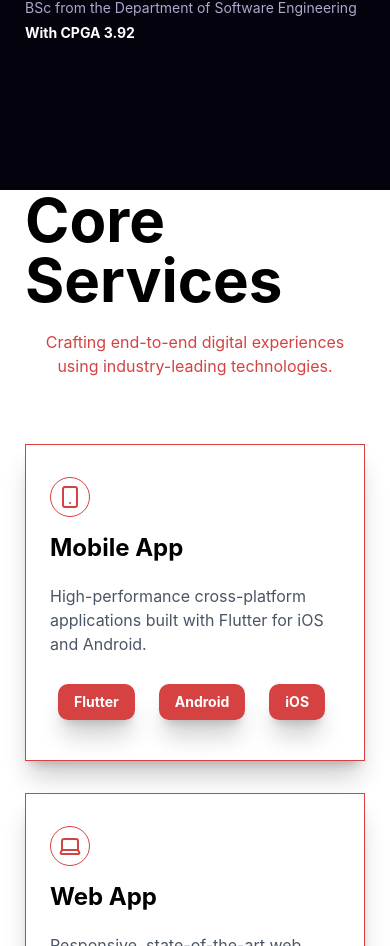
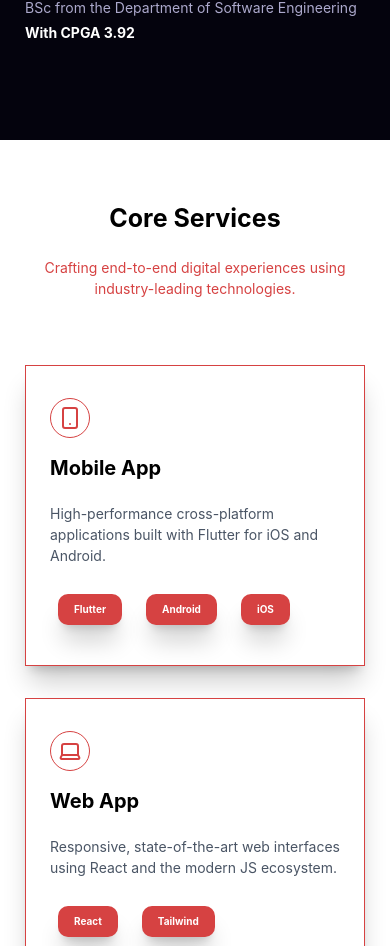
Before and after one commit to Neloy-SWE/My-Studio, a React (Vite) app: page / in a window 390 px wide. Shown: the part 2077-3023 px from the top of the page. Built offline with nearby package versions, Linux system fonts and the light colour scheme.

Commit message:
service section mobile view added

```diff
--- a/src/component/Card/CardService.jsx
+++ b/src/component/Card/CardService.jsx
@@ -5,8 +5,8 @@ const CardService = ({ title, body, stackList, child }) => {
         <>
             <div className="bg-white border shadow-xl/20 hover:shadow-xl/30 border-secondary hover:border-primary xl:mx-4 mx-[0px] my-4 xl:my-[0px] px-6 py-8 transition duration-300">
                 <div className="h-[40px] w-[40px] border border-secondary flex items-center justify-center mb-[15px] rounded-full">{child}</div>
-                <h1 className="text-black font-bold text-2xl mb-[20px]">{title}</h1>
-                <p className="text-gray-600 pb-[20px]">
+                <h1 className="text-black font-bold text-[20px] lg:text-2xl mb-[20px]">{title}</h1>
+                <p className="text-gray-600  text-[14px] lg:text-[16px] pb-[20px]">
                     {body}
                 </p>
 
--- a/src/component/Chip.jsx
+++ b/src/component/Chip.jsx
@@ -1,7 +1,7 @@
 const Chip = ({ value, colorText = "white", colorBG = "secondary" }) => {
     return (
         <>
-            <div className={`w-fit bg-${colorBG} shadow-xl/20 text-${colorText} text-sm font-bold px-4 py-2 rounded-[10px] m-2`}>{value}</div>
+            <div className={`w-fit bg-${colorBG} shadow-xl/20 text-${colorText} text-[10px] lg:text-sm font-bold px-4 py-2 rounded-[10px] m-2`}>{value}</div>
         </>
     );
 }
--- a/src/component/Title/TitleSection.jsx
+++ b/src/component/Title/TitleSection.jsx
@@ -2,8 +2,8 @@ const TitleSection = ({ sectionName, description, color = "white" }) => {
     return (
         <>
             <div className="flex flex-col justify-center items-center mb-[50px]">
-                <h1 className={`text-${color} font-bold text-6xl mb-[20px]`}>{sectionName}</h1>
-                <p className="text-secondary text-center">{description}</p>
+                <h1 className={`text-${color} font-bold text-[25px] lg:text-6xl mb-[20px]`}>{sectionName}</h1>
+                <p className="text-secondary  text-[14px] lg:text-[16px] text-center">{description}</p>
             </div>
         </>
     );
--- a/src/section/About.jsx
+++ b/src/section/About.jsx
@@ -3,7 +3,7 @@ import { Images } from "../utils/images";
 const About = () => {
     return (
         <>
-            <section id="about" className="min-h-screen w-full flex flex-col lg:flex-row items-center justify-start mb-[100px] scroll-mt-[0px]">
+            <section id="about" className="min-h-screen w-full flex flex-col lg:flex-row items-center justify-start mb-[50px] lg:mb-[100px] scroll-mt-[100px] lg:scroll-mt-[0px]">
                 <div className="lg:w-1/2 lg:pr-[100px] mb-[50px] lg:mb-0">
                     <img src={Images.Work} alt="work" className="h-full w-full object-cover" />
                 </div>
--- a/src/section/Service.jsx
+++ b/src/section/Service.jsx
@@ -27,7 +27,7 @@ const Service = () => {
 
     return (
         <>
-            <section id="service" className="min-h-screen flex flex-col justify-center bg-white">
+            <section id="service" className="min-h-screen flex flex-col justify-center bg-white py-[60px] lg:py-[0px]">
                 <TitleSection
                     sectionName={"Core Services"}
                     color="black"
@@ -58,7 +58,7 @@ const Service = () => {
                                 behavior: "smooth",
                             });
                         }}
-                        className="border border-secondary hover:bg-secondary text-lg font-bold text-secondary hover:text-white px-4 py-2 transition duration-300">
+                        className="border border-secondary hover:bg-secondary text-[14px] lg:text-lg font-bold text-secondary hover:text-white px-4 py-2 transition duration-300">
                         Order Now
                     </button>
                 </div>
```
